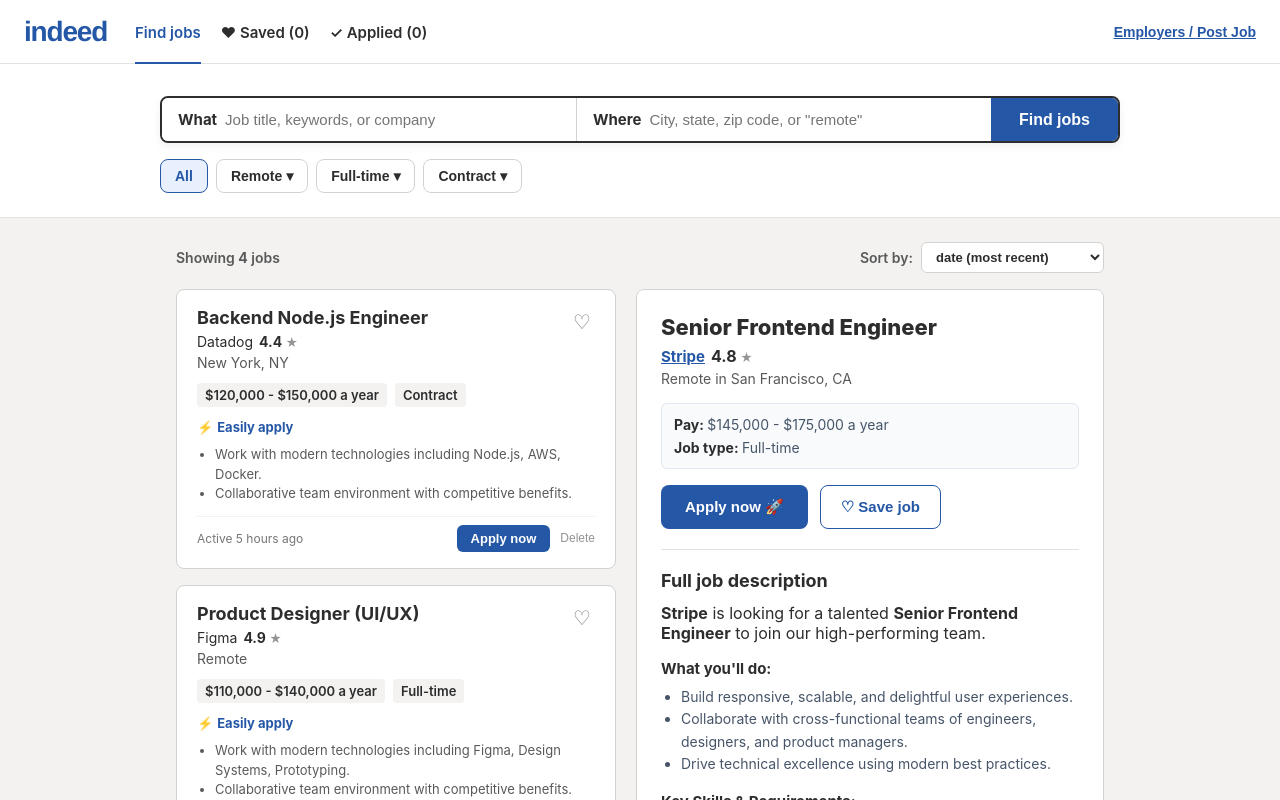
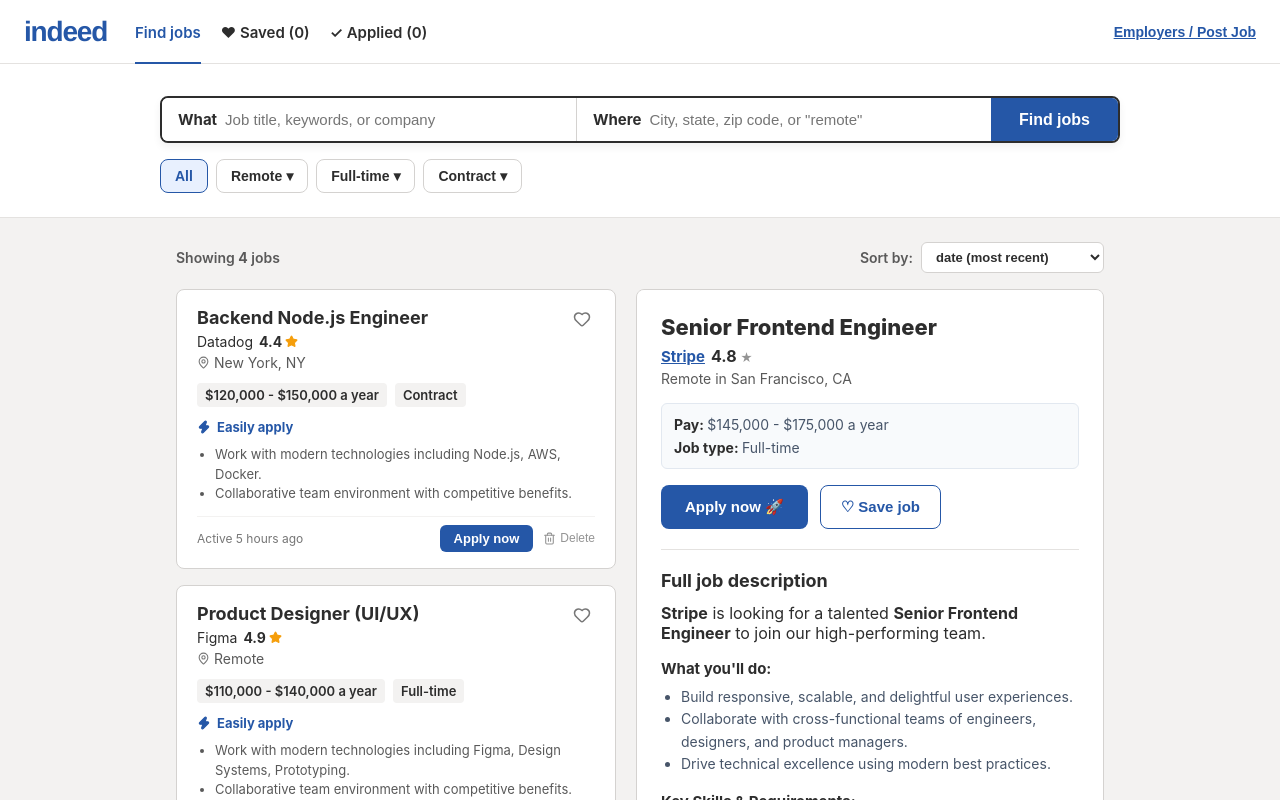
Before and after one commit to Hamdan-a11y/Hire-Flow, a React (Vite) app: page / in a window 1280 px wide. Shown: the top 800 px of the page. Built offline with nearby package versions, Linux system fonts and the light colour scheme.

Commit message:
feat: add JobCard component to display job listings with interactivity and action buttons

```diff
--- a/src/components/JobCard.jsx
+++ b/src/components/JobCard.jsx
@@ -1,3 +1,5 @@
+import { Star, Heart, Zap, Check, Trash2, MapPin } from "lucide-react";
+
 export default function JobCard({
   id,
   title,
@@ -27,11 +29,15 @@
           <h2 className="card-job-title">{title}</h2>
           <div className="card-company-line">
             <span>{company}</span>
-            <span className="company-rating">
-              {rating} <span className="company-stars">★</span>
+            <span className="company-rating" style={{ display: "inline-flex", alignItems: "center", gap: "3px" }}>
+              {rating}
+              <Star size={13} fill="#f59e0b" color="#f59e0b" />
             </span>
           </div>
-          <div className="card-location">{location}</div>
+          <div className="card-location" style={{ display: "flex", alignItems: "center", gap: "4px" }}>
+            <MapPin size={13} color="#767676" />
+            <span>{location}</span>
+          </div>
         </div>
 
         {/* Heart Bookmark Button */}
@@ -42,8 +48,13 @@
             onToggleSave(id);
           }}
           title={isSaved ? "Saved" : "Save job"}
+          style={{ display: "flex", alignItems: "center", justifyContent: "center" }}
         >
-          {isSaved ? "♥" : "♡"}
+          <Heart
+            size={18}
+            fill={isSaved ? "#2557a7" : "none"}
+            color={isSaved ? "#2557a7" : "#767676"}
+          />
         </button>
       </div>
 
@@ -54,9 +65,18 @@
       </div>
 
       {/* Easily Apply Badge */}
-      <div className="easy-apply-badge">
-        <span>⚡</span>
-        <span>{isApplied ? "Application submitted" : "Easily apply"}</span>
+      <div className="easy-apply-badge" style={{ display: "flex", alignItems: "center", gap: "6px" }}>
+        {isApplied ? (
+          <>
+            <Check size={14} color="#10b981" />
+            <span style={{ color: "#10b981" }}>Application submitted</span>
+          </>
+        ) : (
+          <>
+            <Zap size={14} fill="#2557a7" color="#2557a7" />
+            <span>Easily apply</span>
+          </>
+        )}
       </div>
 
       {/* Snippet Bullet Points */}
@@ -85,9 +105,18 @@
               fontSize: "13px",
               fontWeight: "700",
               cursor: isApplied ? "default" : "pointer",
+              display: "inline-flex",
+              alignItems: "center",
+              gap: "5px",
             }}
           >
-            {isApplied ? "Applied ✓" : "Apply now"}
+            {isApplied ? (
+              <>
+                <Check size={14} /> Applied
+              </>
+            ) : (
+              "Apply now"
+            )}
           </button>
 
           <button
@@ -101,8 +130,12 @@
               color: "#949494",
               fontSize: "12px",
               cursor: "pointer",
+              display: "inline-flex",
+              alignItems: "center",
+              gap: "4px",
             }}
           >
+            <Trash2 size={13} />
             Delete
           </button>
         </div>
```
